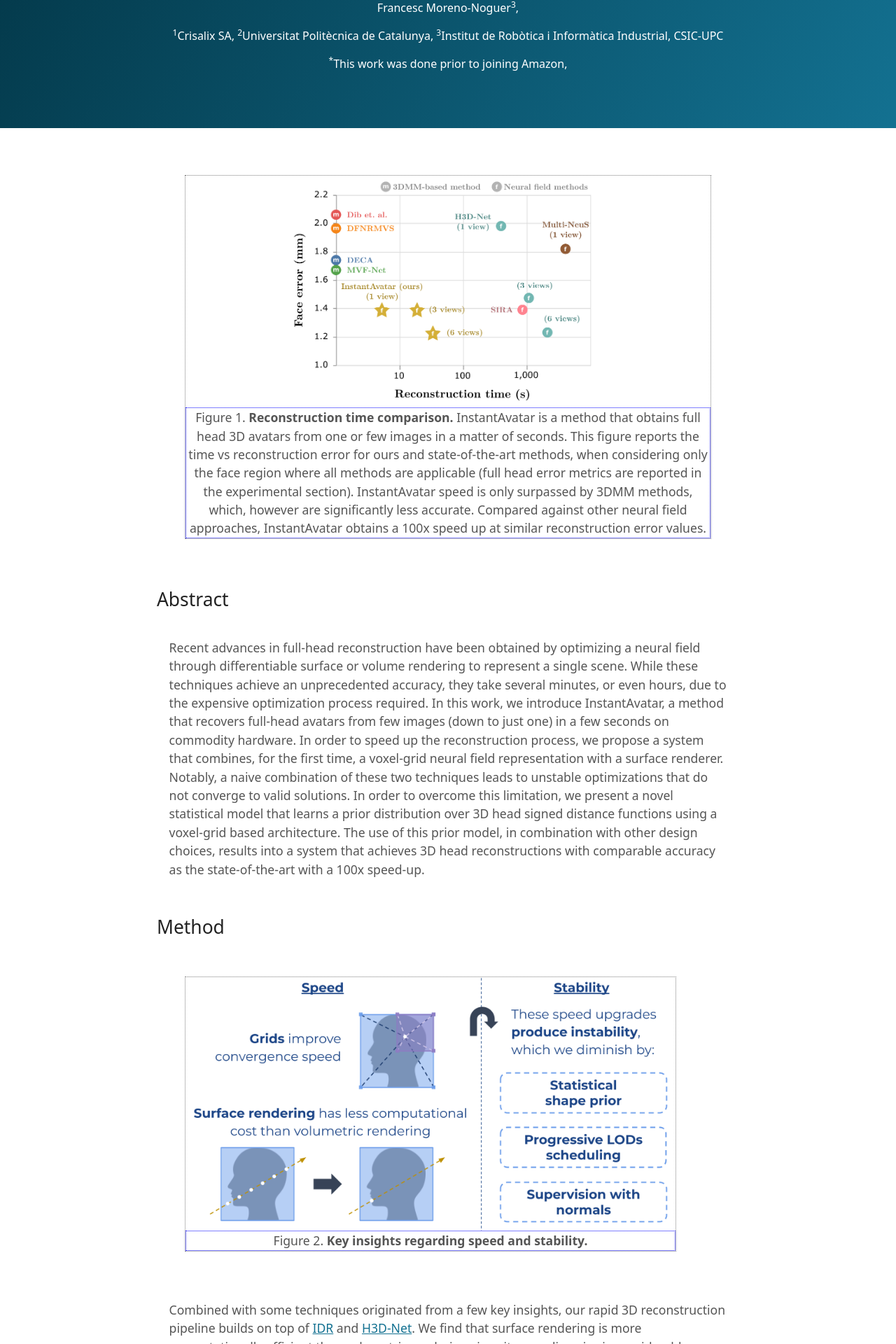
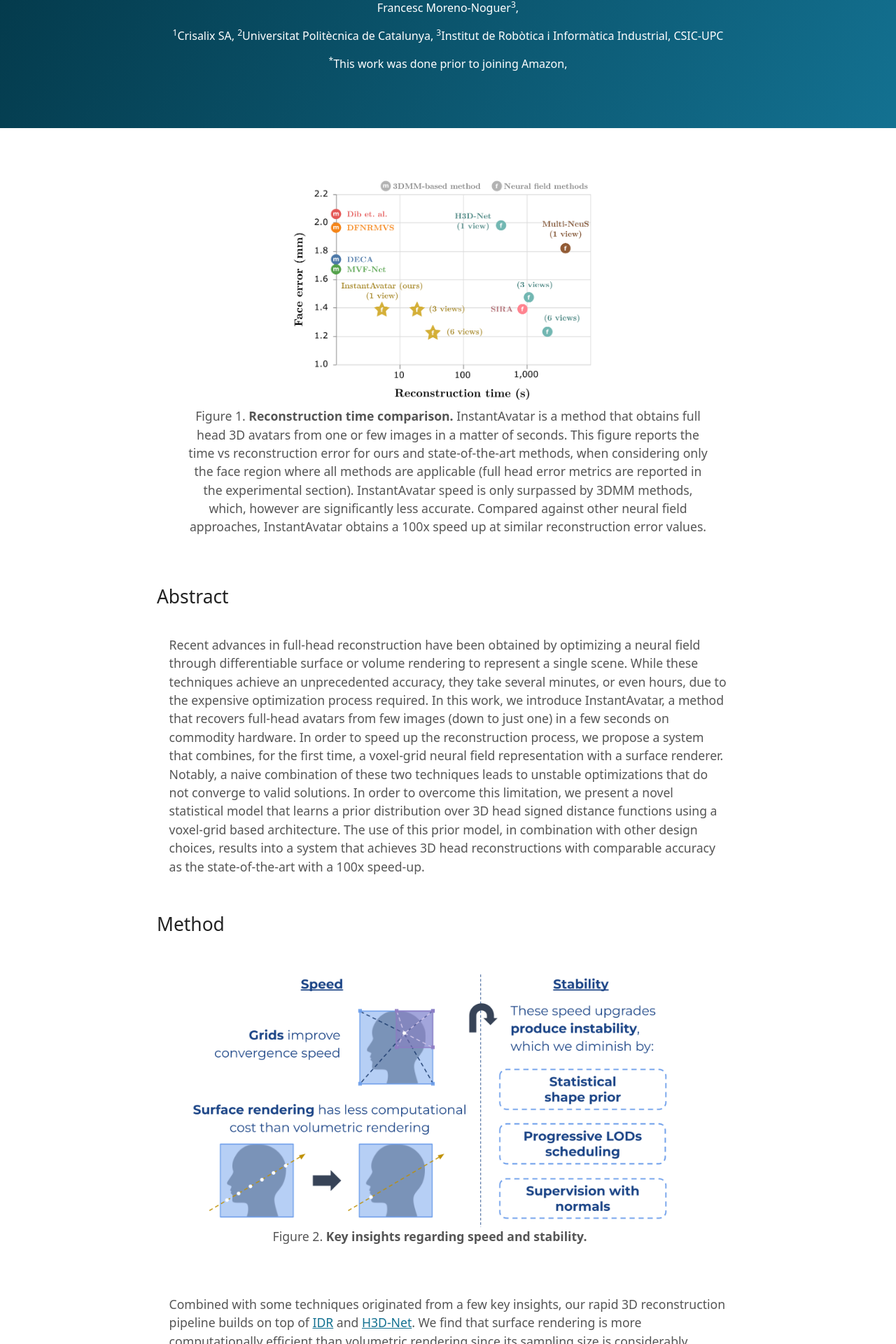
Before and after one commit to CrisalixSA/instant-avatar, a Jekyll site: the page built from index.md, in a window 1280 px wide. Shown: the part 306-2226 px from the top of the page at 70% size. Built offline with Jekyll 4.4.1, drawn with Linux system fonts in a browser that asks for light colours.

Commit message:
Removed debugging borders

```diff
--- a/_sass/normalize.scss
+++ b/_sass/normalize.scss
@@ -206,7 +206,6 @@ svg:not(:root) {
 
 figure {
   display: inline-block;
-  border: 1px dotted gray;
   vertical-align: top;
   text-align: center;
 }
@@ -215,7 +214,6 @@ figure img {
   text-align: center;
 }
 figure figcaption {
-  border: 1px dotted blue;
   vertical-align: top;
   text-align: center;
 }
```
